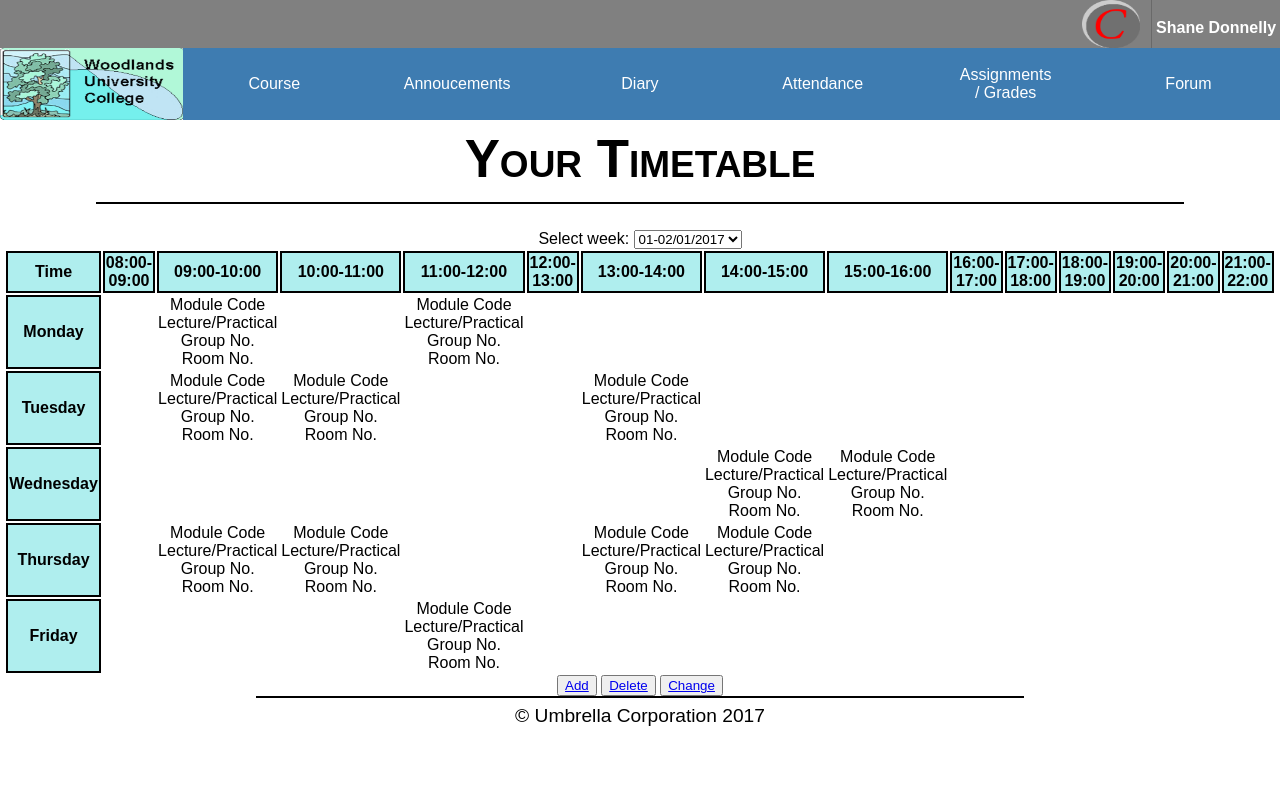
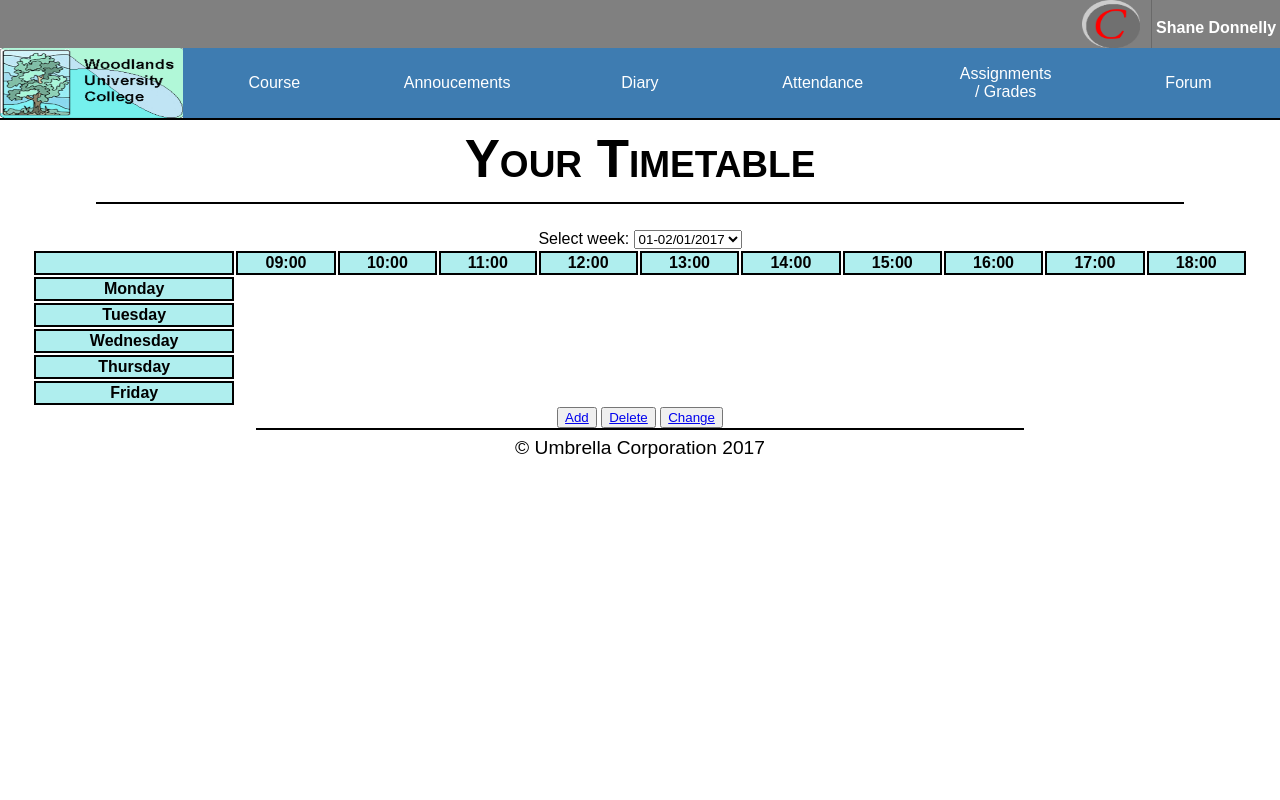
Before and after one commit to xbyatomz/GroupProject2, a PHP site: page /diary.php in a window 1280 px wide. Run offline with PHP 8.4, Linux system fonts and the light colour scheme; a user stored in the database is signed in; data comes from the database, SQL or seed files in the repository; lists and menus that the app fills with data are empty; some libraries are stand-ins or nearby versions.

Commit message:
Upadeted Key files - Added courses page

```diff
--- a/diary.php
+++ b/diary.php
@@ -17,107 +17,37 @@
 
 		<table class="diaryTable">
 			<tr>
-				<th class="heading">Time</th>
-				<th class="time">08:00-09:00</th>
-				<th class="time">09:00-10:00</th>
-				<th class="time">10:00-11:00</th>
-				<th class="time">11:00-12:00</th>
-				<th class="time">12:00-13:00</th>
-				<th class="time">13:00-14:00</th>
-				<th class="time">14:00-15:00</th>
-				<th class="time">15:00-16:00</th>
-				<th class="time">16:00-17:00</th>
-				<th class="time">17:00-18:00</th>
-				<th class="time">18:00-19:00</th>
-				<th class="time">19:00-20:00</th>
-				<th class="time">20:00-21:00</th>
-				<th class="time">21:00-22:00</th>
-			</tr>
+				<th class="heading"></th>
+				<th id="9" class="time">09:00</th>
+				<th id="10" class="time">10:00</th>
+				<th id="11" class="time">11:00</th>
+				<th id="12" class="time">12:00</th>
+				<th id="13" class="time">13:00</th>
+				<th id="14" class="time">14:00</th>
+				<th id="15" class="time">15:00</th>
+				<th id="16" class="time">16:00</th>
+				<th id="17" class="time">17:00</th>
+				<th id="18" class="time">18:00</th>
 			<tr>
 					<th class="heading">Monday</th>
-						<td></td>
-						<td id="lightpinkModule">Module Code Lecture/Practical Group No. Room No.</td>
-						<td></td>
-						<td id="pinkModule">Module Code Lecture/Practical Group No. Room No.</td>
-						<td></td>
-						<td></td>
-						<td></td>
-						<td></td>
-						<td></td>
-						<td></td>
-						<td></td>
-						<td></td>
-						<td></td>
-						<td></td>
+
 				</tr>
 				<tr>
 					<th class="heading">Tuesday</th>
-						<td></td>
-						<td id="lightblueModule">Module Code Lecture/Practical Group No. Room No.</td>
-						<td id="lightblueModule">Module Code Lecture/Practical Group No. Room No.</td>
-						<td></td>
-						<td></td>
-						<td id="pinkModule">Module Code Lecture/Practical Group No. Room No.</td>
-						<td></td>
-						<td></td>
-						<td></td>
-						<td></td>
-						<td></td>
-						<td></td>
-						<td></td>
-						<td></td>
+
 				</tr>
 				<tr>
 					<th class="heading">Wednesday</th>
-						<td></td>
-						<td></td>
-						<td></td>
-						<td></td>
-						<td></td>
-						<td></td>
-						<td id="greenModule">Module Code Lecture/Practical Group No. Room No.</td>
-						<td id="greenModule">Module Code Lecture/Practical Group No. Room No.</td>
-						<td></td>
-						<td></td>
-						<td></td>
-						<td></td>
-						<td></td>
-						<td></td>
+
 				</tr>
 				<tr>
 					<th class="heading">Thursday</th>
-						<td></td>
-						<td id="redModule">Module Code Lecture/Practical Group No. Room No.</td>
-						<td id="redModule">Module Code Lecture/Practical Group No. Room No.</td>
-						<td></td>
-						<td></td>
-						<td id="blueModule">Module Code Lecture/Practical Group No. Room No.</td>
-						<td id="blueModule">Module Code Lecture/Practical Group No. Room No.</td>
-						<td></td>
-						<td></td>
-						<td></td>
-						<td></td>
-						<td></td>
-						<td></td>
-						<td></td>
+
 					</th>
 				</tr>
 				<tr>
 					<th class="heading">Friday</th>
-						<td></td>
-						<td></td>
-						<td></td>
-						<td id="lightpinkModule">Module Code Lecture/Practical Group No. Room No.</td>
-						<td></td>
-						<td></td>
-						<td></td>
-						<td></td>
-						<td></td>
-						<td></td>
-						<td></td>
-						<td></td>
-						<td></td>
-						<td></td>
+
 				</tr>
 			</table>
 	<div class="bottomButtonsContainer">
--- a/head.php
+++ b/head.php
@@ -39,7 +39,7 @@
         <div class="navigation"> <!-- The naviagtion bar - THIS IS GENERIC AND SHOULDN'T BE MODIFIED -->
           <ul>
             <a href="overview.php" class="item"><li></li></a>
-            <li class="item">Course</li>
+            <a class="item" href="course.php"><li>Course</li></a>
             <a href="announcements.php" class="item"><li>Annoucements</li></a>
               <a class="item" href="diary.php"><li>Diary</li></a>
             <a href="attenance.php" class="item"><li>Attendance</li></a>
--- a/login.php
+++ b/login.php
@@ -56,8 +56,8 @@
               <p>Login</p>
               <div class="form">
                 <form class="loginForm" action="login.php" method="post">
-                  <label for="uname">Username: </label><input class="text" type="text" name="username" value="" placeholder="Student Number" required>
-                  <label for="pword">Password: </label><input class="text" type="password" name="password" value="" placeholder="" required>
+                  <label for="uname">Username: </label><input class="text" type="text" name="username" value="" placeholder="Student Number" autocomplete="off" required>
+                  <label for="pword">Password: </label><input class="text" type="password" name="password" value="" placeholder="" autocomplete="off" required>
                   <input class="submit" type="submit" name="submit" value="Login">
                 </form>
               </div>
--- a/style.css
+++ b/style.css
@@ -14,6 +14,7 @@ html, body
 {
   z-index: 4;
   width: 100vw;
+  box-shadow: 0px 0px 17px 2px black;
 }
 
 .navigation ul
@@ -25,6 +26,7 @@ html, body
   height: 7vh;
   display: flex;
   align-items: center;
+  box-shadow: 0px 0px 10px 20px black;
 }
 
 .navigation ul .item
@@ -44,6 +46,7 @@ html, body
   text-decoration: none;
   color: inherit;
   color: white;
+  border-bottom: 2px solid black;
 }
 
 .navigation ul .item:hover
@@ -142,14 +145,15 @@ html, body
   background-size: 60% 40%;
   background-repeat: no-repeat;
   background-blend-mode: color;
-  -webkit-filter: grayscale(100%) opacity(70%);
+  -webkit-filter: opacity(70%);
 }
 
 .Rightcontainer
 {
   width: 55%;
   height: 100%;
-  background-color: paleturquoise;
+  background-color: #3E7CB1;
+  color: white;
   display: flex;
   flex-direction: column;
   align-items: center;
@@ -177,6 +181,8 @@ html, body
   justify-content: center;
   align-items: center;
   margin: 0 auto;
+  background-color: lightgray;
+  color: black;
 }
 
 .loginContainer form
@@ -207,9 +213,10 @@ html, body
   border: 2px solid black;
   font-size: 1.2em;
   margin-bottom: 1.3em;
-  background-color: palegreen;
+  background-color: cornflowerblue;
   transition: all 300ms ease-in-out;
   cursor: pointer;
+  padding: 0.3em 0;
 }
 
 .loginContainer form .submit:hover
@@ -535,7 +542,7 @@ html, body
 .error
 {
   position: absolute;
-  background-color: rgba(255, 0 ,0 ,0.7);
+  background-color: rgb(204, 0 ,0);
   border-bottom-left-radius: 15px;
   border-bottom-right-radius: 15px;
   width: 100%;
@@ -544,7 +551,7 @@ html, body
   box-sizing: border-box;
   text-align: center;
   color: white;
-  animation: error 5s 1 forwards;
+  animation: error 3s 1 forwards;
   top: 0;
   left: 0;
 }
@@ -555,7 +562,7 @@ html, body
   {
     top: -100%;
   }
-  15%
+  10%
   {
     top: 0;
   }
@@ -778,6 +785,76 @@ html, body
   border: 2px solid black;
 }
 
+.moduleContainer
+{
+  width: 90%;
+  border: 2px solid black;
+  margin: 0 auto;
+}
+
+.moduleContainer h2
+{
+  width: 100%;
+  background-color: #3E7CB1;
+  font-size: 1.1em;
+  padding: 1% 0;
+  border-bottom: 2px solid black;
+  color: white;
+  margin: 0;
+}
+
+.moduleRow
+{
+  width: 100%;
+  display: inline-flex;
+}
+
+.moduleList
+{
+  width: 30%;
+  height: auto;
+  border-right: 2px solid black;
+  box-sizing:  border-box;
+  perspective: 1000px;
+}
+
+.moduleList ul
+{
+  width: 80%;
+  height: 100%;
+  list-style: none;
+  text-decoration: none;
+  margin: 0 auto;
+  padding: 0;
+}
+
+.moduleList ul li
+{
+  width: 95%;
+  margin: 0.25em auto;
+  padding: 0.5em 0;
+  border: 2px solid black;
+  background-color: cornflowerblue;
+  transition: all 250ms ease-in-out;
+}
+
+.moduleList ul li:hover
+{
+  box-shadow: 5px 5px 5px gray;
+  border-radius: 7px;
+  z-index: 5;
+}
+
+.moduleList ul a
+{
+  color: white;
+  text-decoration: none;
+}
+
+.moduleContent
+{
+  width: 70%;
+}
 /* ---------------------- ISH ------------------------------ */
 
 #topicHeading{
```
Also changed, not shown: calendar.php (+0 -10 lines), course.php (added, +48 -0 lines).
